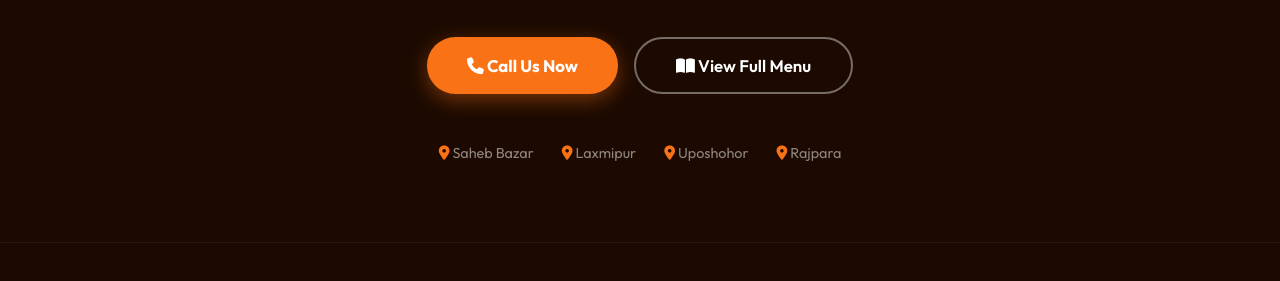
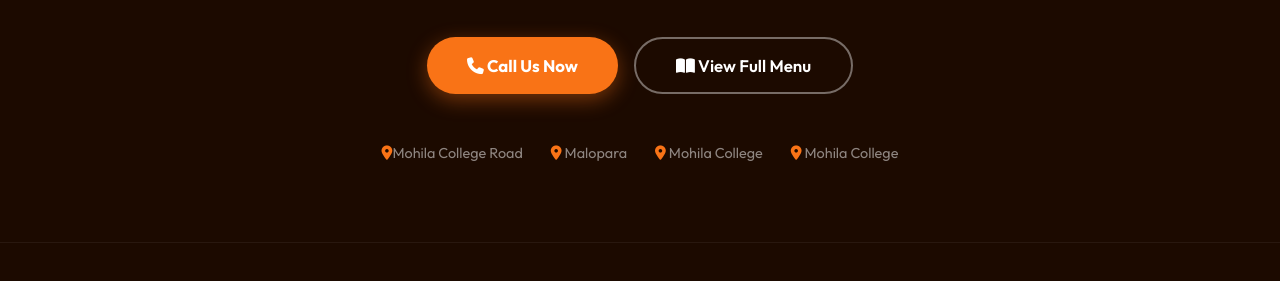
Before and after one commit to asiif-khan/aurora, a plain HTML site: page index.html in a window 1280 px wide. Shown: the part 6404-6685 px from the top of the page. Drawn offline with nearby package versions, Linux system fonts and the light colour scheme; a web font is replaced by a local one.

```diff
--- a/index.html
+++ b/index.html
@@ -2122,10 +2122,10 @@
     </div>
     <div
       style="display:flex;justify-content:center;gap:28px;flex-wrap:wrap;font-size:0.9rem;color:rgba(255,255,255,0.5)">
-      <span><i class="fa fa-map-marker-alt" style="color:var(--orange)"></i> Saheb Bazar</span>
-      <span><i class="fa fa-map-marker-alt" style="color:var(--orange)"></i> Laxmipur</span>
-      <span><i class="fa fa-map-marker-alt" style="color:var(--orange)"></i> Uposhohor</span>
-      <span><i class="fa fa-map-marker-alt" style="color:var(--orange)"></i> Rajpara</span>
+      <span><i class="fa fa-map-marker-alt" style="color:var(--orange)"></i>Mohila College Road</span>
+      <span><i class="fa fa-map-marker-alt" style="color:var(--orange)"></i> Malopara </span>
+      <span><i class="fa fa-map-marker-alt" style="color:var(--orange)"></i> Mohila College</span>
+      <span><i class="fa fa-map-marker-alt" style="color:var(--orange)"></i> Mohila College</span>
     </div>
   </section>
 
```
